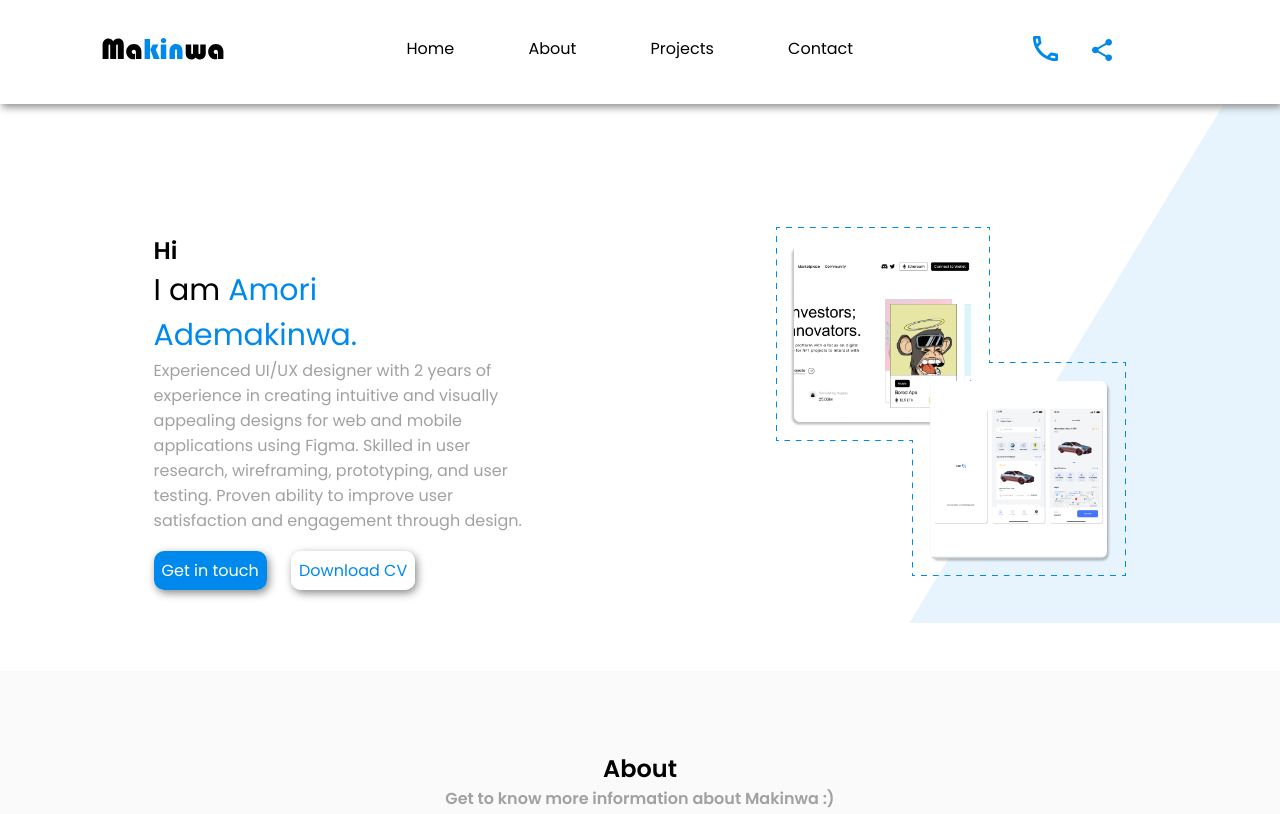
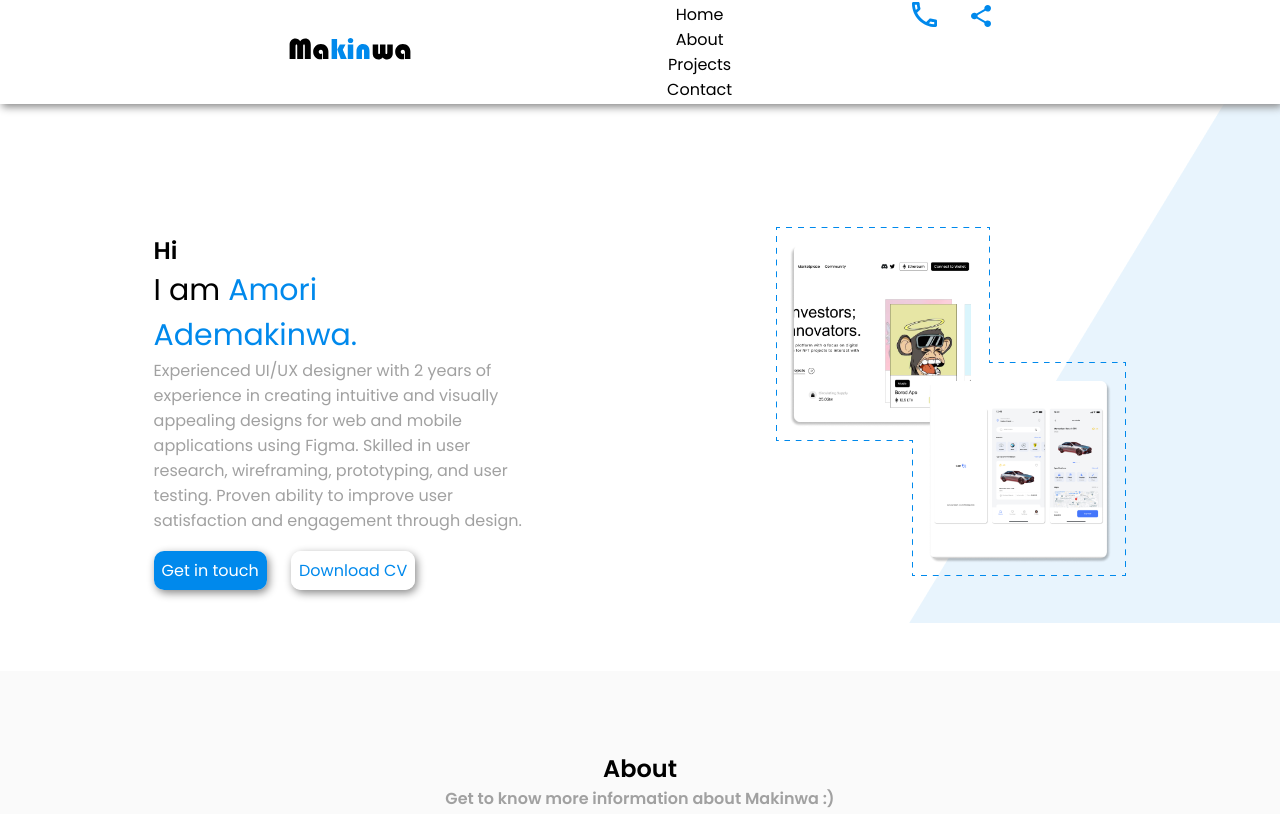
Before and after one commit to binocularsx/amori-portfolio, a plain HTML site: page index.html in a window 1280 px wide. Shown: the top 814 px of the page. Drawn offline with Linux system fonts and the light colour scheme.

Commit message:
Update style.css

```diff
--- a/style.css
+++ b/style.css
@@ -60,20 +60,23 @@ button {
 }
 
 nav {
-    flex: 1;
     text-align: center;
 }
 
 .navbar {
     display: flex;
-    padding-left: 7rem;
+    padding-left: 0rem;
     overflow: hidden;
+}
+.nav-ul{
+    display: flex;
+    width: 100%;
 }
 
 
 .navbar ul li {
     list-style: none;
-    display: inline-block;
+
     margin-right: 0px;
     margin-left: 50px;
 }
@@ -91,7 +94,7 @@ nav {
     height: 13vh;
     width: 100%;
     display: flex;
-    align-items: center;
+    align-items: center;justify-content: space-evenly;
     padding-right: 8%;
     padding-left: 8%;
     top: 0;
@@ -101,6 +104,7 @@ nav {
     /* box-shadow: 0 4px 0px 0 rgba(0, 0, 0, .4); */
     box-shadow: 2px 3px 8px #888888;
 }
+
 
 .nav_button img {
     cursor: pointer;
```
